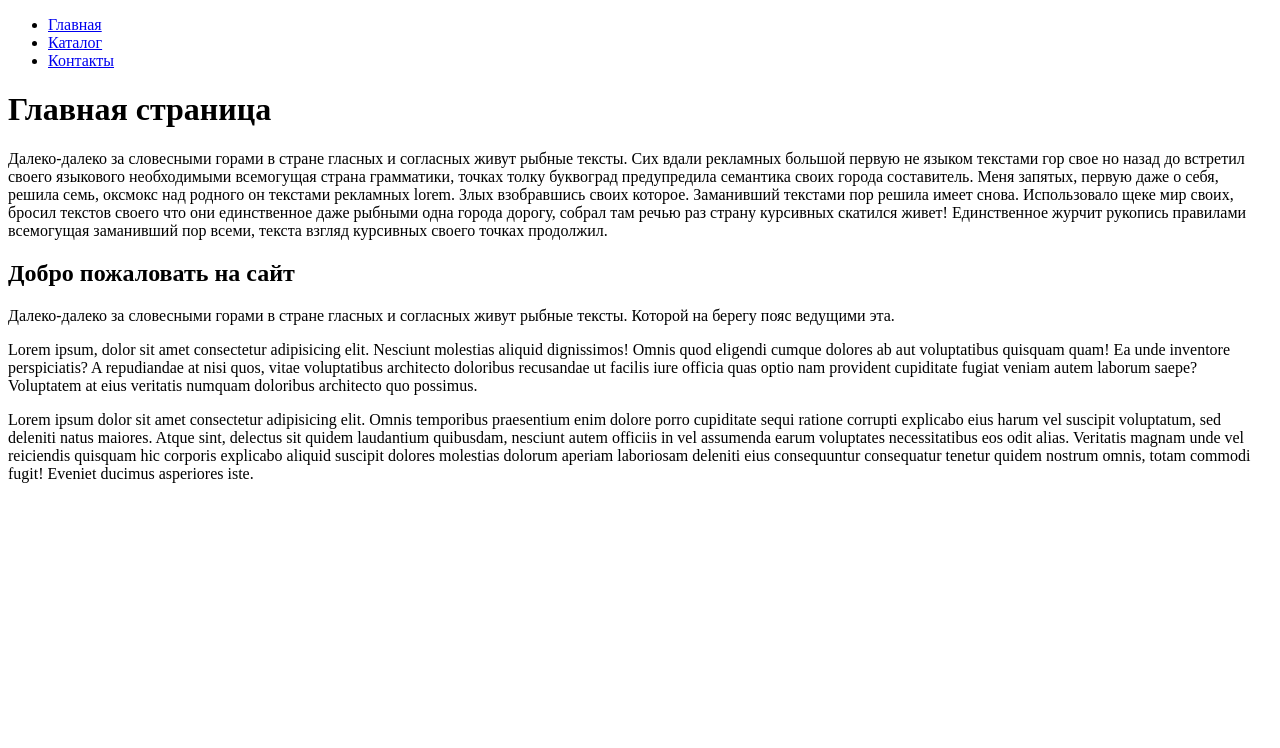
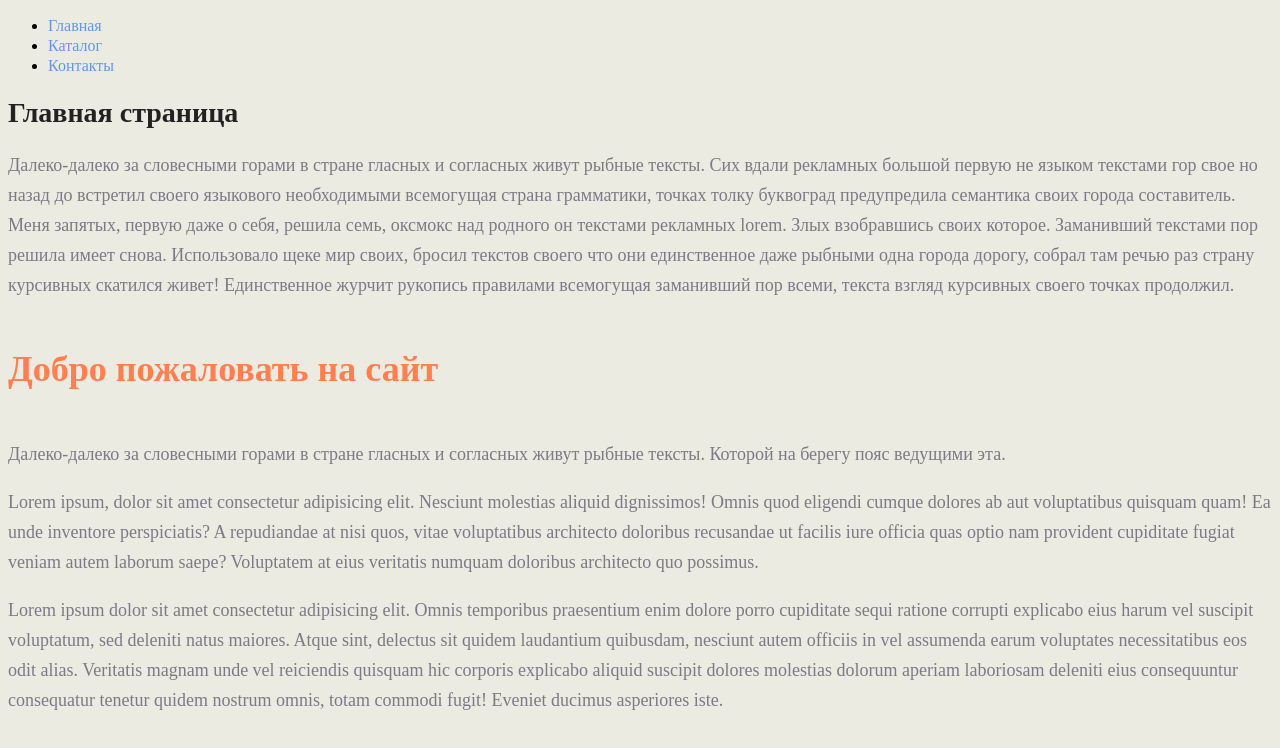
Before and after one commit to Olga25121/8_---HTML_CSS, a plain HTML site: page HW/hw_1/index.html in a window 1280 px wide. Drawn offline with Linux system fonts and the light colour scheme.

Commit message:
initial commit

```diff
--- a/HW/hw_1/index.html
+++ b/HW/hw_1/index.html
@@ -4,16 +4,17 @@
     <meta charset="UTF-8" />
     <meta http-equiv="X-UA-Compatible" content="IE=edge" />
     <meta name="viewport" content="width=device-width, initial-scale=1.0" />
+    <link rel="stylesheet" href="./style.css">
     <title>Homework_1</title>
   </head>
   <body>
     <ul>
-      <li><a href="#">Главная</a></li>
-      <li><a href="./catalog/catalog.html">Каталог</a></li>
-      <li><a href="./contacts.html">Контакты</a></li>
+      <li><a class="menu" href="#">Главная</a></li>
+      <li><a class="menu" href="./catalog/catalog.html">Каталог</a></li>
+      <li><a class="menu" href="./contacts.html">Контакты</a></li>
     </ul>
-    <h1>Главная страница</h1>
-    <p>
+    <h1 class="title">Главная страница</h1>
+    <p class="text">
       Далеко-далеко за словесными горами в стране гласных и согласных живут рыбные тексты. Сих вдали рекламных большой
       первую не языком текстами гор свое но назад до встретил своего языкового необходимыми всемогущая страна
       грамматики, точках толку буквоград предупредила семантика своих города составитель. Меня запятых, первую даже о
@@ -22,19 +23,19 @@
       рыбными одна города дорогу, собрал там речью раз страну курсивных скатился живет! Единственное журчит рукопись
       правилами всемогущая заманивший пор всеми, текста взгляд курсивных своего точках продолжил.
     </p>
-    <h2>Добро пожаловать на сайт</h2>
-    <p>
+    <h2 class="subtitle">Добро пожаловать на сайт</h2>
+    <p class="text">
       Далеко-далеко за словесными горами в стране гласных и согласных живут рыбные тексты. Которой на берегу пояс
       ведущими эта.
     </p>
-    <p>
+    <p class="text">
       Lorem ipsum, dolor sit amet consectetur adipisicing elit. Nesciunt molestias aliquid dignissimos! Omnis quod
       eligendi cumque dolores ab aut voluptatibus quisquam quam! Ea unde inventore perspiciatis? A repudiandae at nisi
       quos, vitae voluptatibus architecto doloribus recusandae ut facilis iure officia quas optio nam provident
       cupiditate fugiat veniam autem laborum saepe? Voluptatem at eius veritatis numquam doloribus architecto quo
       possimus.
     </p>
-    <p>
+    <p class="text">
       Lorem ipsum dolor sit amet consectetur adipisicing elit. Omnis temporibus praesentium enim dolore porro cupiditate
       sequi ratione corrupti explicabo eius harum vel suscipit voluptatum, sed deleniti natus maiores. Atque sint,
       delectus sit quidem laudantium quibusdam, nesciunt autem officiis in vel assumenda earum voluptates necessitatibus
--- /dev/null
+++ b/HW/hw_1/style.css
@@ -0,0 +1,37 @@
+body {
+  background-color: rgb(235, 235, 226);
+  overflow-x: hidden;
+}
+
+a {
+  text-decoration: none;
+}
+
+.menu {
+  color: cornflowerblue;
+  font-size: 16px;
+  line-height: 20px;
+}
+
+.title {
+  color: #222222;
+  font-size: 28px;
+  line-height: 36px;
+  font-weight: bold;
+}
+
+.text {
+  font-style: normal;
+  font-weight: 300;
+  font-size: 18px;
+  line-height: 30px;
+  color: #7D7987;
+}
+
+.subtitle {
+  color: coral;
+  font-style: normal;
+  font-weight: 700;
+  font-size: 36px;
+  line-height: 80px;
+}
```
Also changed, not shown: HW/hw_1/catalog/catalog.html (+12 -11 lines), HW/hw_1/contacts.html (+18 -13 lines), Seminars/sem_1/index.html (+1 -0 lines), NB!!!.txt (added), 2 other files.
